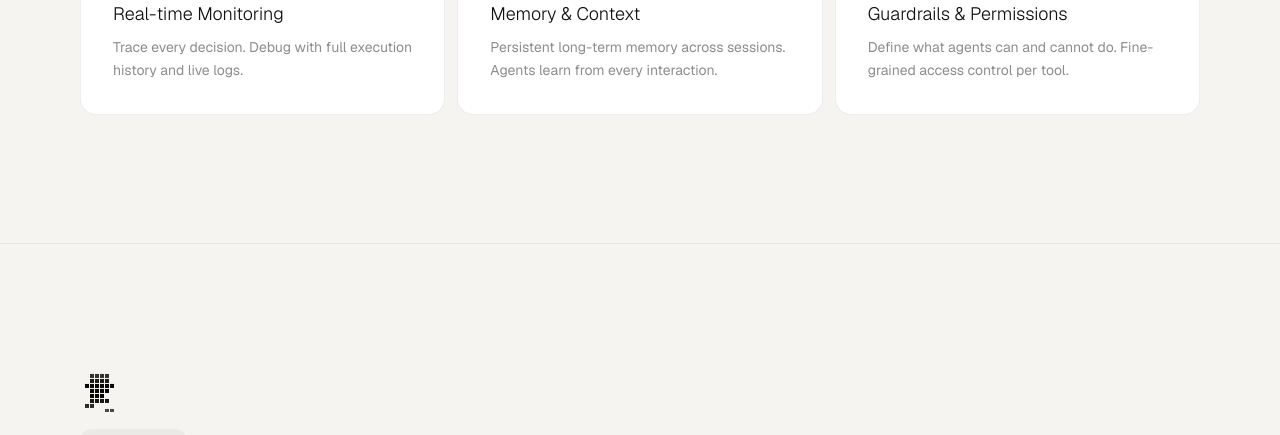
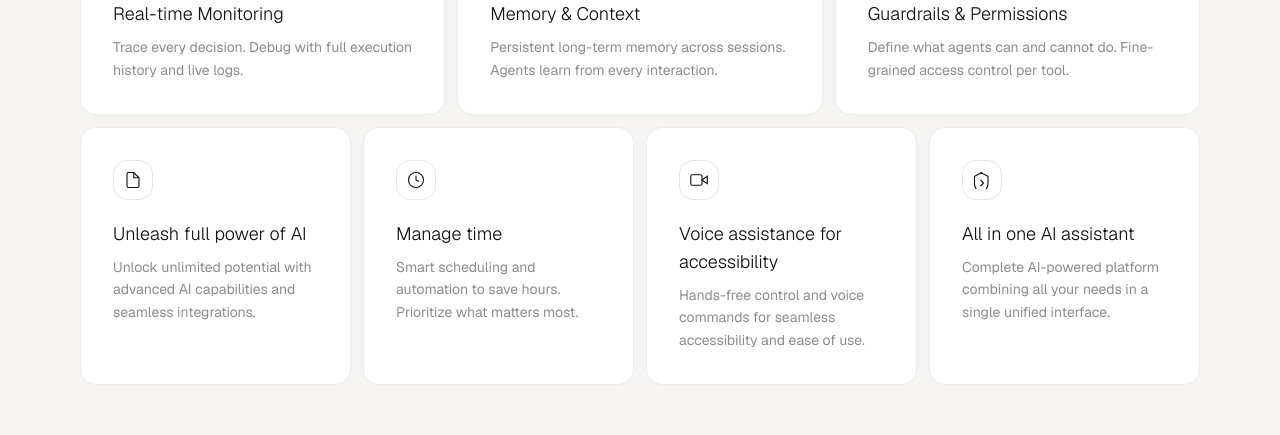
Before and after one commit to Kornok/v0-agentic-build-orchestrate-a-v6, a Next.js app: page / in a window 1280 px wide. Shown: the part 1540-1975 px from the top of the page. Built offline with nearby package versions, Linux system fonts and the light colour scheme.

Commit message:
feat: add new features cards and update headline
Added cards for AI capabilities and changed headline to "Join today."

```diff
--- a/app/page.tsx
+++ b/app/page.tsx
@@ -228,6 +228,38 @@ export default function AgenticPage() {
               <h3 className="text-lg font-light mb-2">Guardrails & Permissions</h3>
               <p className="text-sm text-black/45 leading-relaxed">Define what agents can and cannot do. Fine-grained access control per tool.</p>
             </BentoCard>
+
+            <BentoCard className="col-span-12 md:col-span-3 p-8 min-h-[200px]" delay={240}>
+              <div className="w-10 h-10 rounded-xl border border-black/10 flex items-center justify-center mb-5">
+                <svg width="18" height="18" viewBox="0 0 24 24" fill="none" stroke="currentColor" strokeWidth="1.5"><path d="M13 2H6a2 2 0 0 0-2 2v16a2 2 0 0 0 2 2h12a2 2 0 0 0 2-2V9z"/><polyline points="13 2 13 9 20 9"/></svg>
+              </div>
+              <h3 className="text-lg font-light mb-2">Unleash full power of AI</h3>
+              <p className="text-sm text-black/45 leading-relaxed">Unlock unlimited potential with advanced AI capabilities and seamless integrations.</p>
+            </BentoCard>
+
+            <BentoCard className="col-span-12 md:col-span-3 p-8 min-h-[200px]" delay={280}>
+              <div className="w-10 h-10 rounded-xl border border-black/10 flex items-center justify-center mb-5">
+                <svg width="18" height="18" viewBox="0 0 24 24" fill="none" stroke="currentColor" strokeWidth="1.5"><circle cx="12" cy="12" r="10"/><polyline points="12 6 12 12 16 14"/></svg>
+              </div>
+              <h3 className="text-lg font-light mb-2">Manage time</h3>
+              <p className="text-sm text-black/45 leading-relaxed">Smart scheduling and automation to save hours. Prioritize what matters most.</p>
+            </BentoCard>
+
+            <BentoCard className="col-span-12 md:col-span-3 p-8 min-h-[200px]" delay={320}>
+              <div className="w-10 h-10 rounded-xl border border-black/10 flex items-center justify-center mb-5">
+                <svg width="18" height="18" viewBox="0 0 24 24" fill="none" stroke="currentColor" strokeWidth="1.5"><path d="M23 7l-7 5 7 5V7z"/><rect x="1" y="5" width="15" height="14" rx="2" ry="2"/></svg>
+              </div>
+              <h3 className="text-lg font-light mb-2">Voice assistance for accessibility</h3>
+              <p className="text-sm text-black/45 leading-relaxed">Hands-free control and voice commands for seamless accessibility and ease of use.</p>
+            </BentoCard>
+
+            <BentoCard className="col-span-12 md:col-span-3 p-8 min-h-[200px]" delay={360}>
+              <div className="w-10 h-10 rounded-xl border border-black/10 flex items-center justify-center mb-5">
+                <svg width="18" height="18" viewBox="0 0 24 24" fill="none" stroke="currentColor" strokeWidth="1.5"><path d="M12 2L2 7v10c0 5.55 3.84 10.74 9 12 5.16-1.26 9-6.45 9-12V7l-10-5z"/><polyline points="10 12 14 16 10 20"/></svg>
+              </div>
+              <h3 className="text-lg font-light mb-2">All in one AI assistant</h3>
+              <p className="text-sm text-black/45 leading-relaxed">Complete AI-powered platform combining all your needs in a single unified interface.</p>
+            </BentoCard>
           </div>
         </div>
       </section>
@@ -382,7 +414,7 @@ export default function AgenticPage() {
         />
         <div className="relative z-10 max-w-2xl mx-auto text-center">
           <h2 className="text-4xl md:text-5xl lg:text-6xl font-light tracking-tight leading-[1.05] mb-6">
-            Deploy your AI<br />mission control center.
+            Join today.
           </h2>
           <p className="text-sm text-black/45 leading-relaxed mb-10">
             Join leading enterprises orchestrating intelligent AI agents for mission-critical automation.
```
